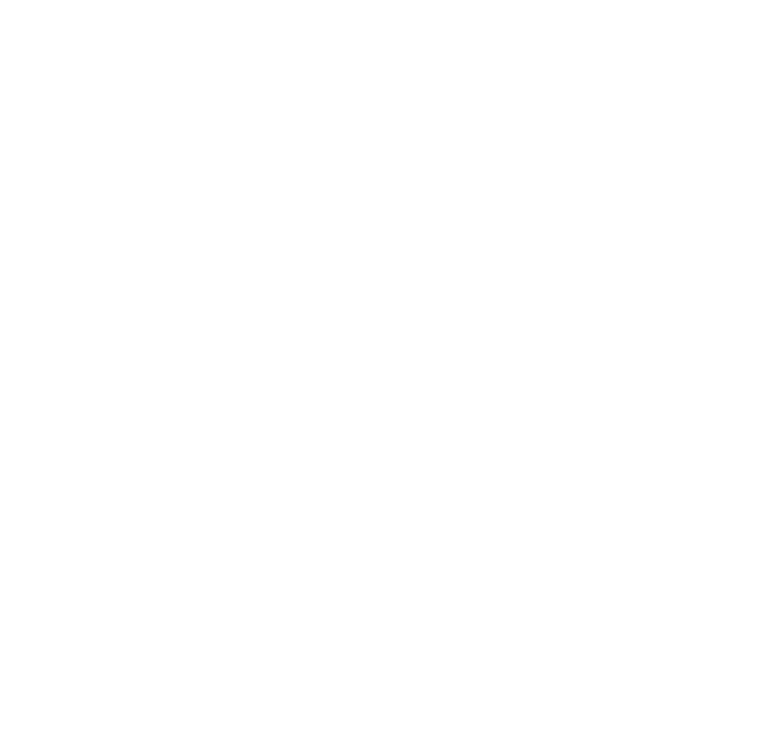
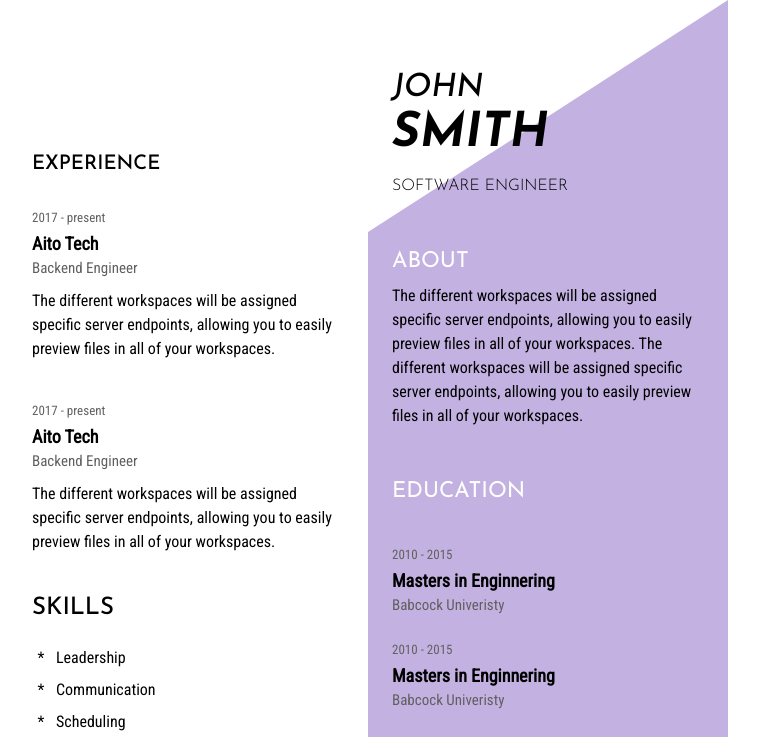
Before and after one commit to The-Anomaly/Internify, a React (Create React App) app: page /cv/preview in a window 1280 px wide. Shown: the top 737 px of the page, without its empty margins (272-1031 px from the left). Built offline with nearby package versions, Linux system fonts and the light colour scheme.

Commit message:
cv preview

```diff
--- a/src/App.tsx
+++ b/src/App.tsx
@@ -7,6 +7,7 @@
 import Home from "./Components/Routes/Home/home";
 import Login from "./Components/Routes/Login/login";
 import Premium from "./Components/Routes/Premium/premium";
+import Preview from "./Components/Routes/previewCV";
 import Register from "./Components/Routes/Register/register";
 import SearchResult from "./Components/Routes/SearchResult";
 import Details from "./Components/Routes/SearchResultDetails";
@@ -29,6 +30,7 @@
               <Route exact path="/search" component={SearchResult} />
               <Route exact path="/search/:id" component={Details} />
               <Route exact path="/cv/create" component={Create} />
+              <Route exact path="/cv/preview" component={Preview} />
             </Switch>
           </BrowserRouter>
         </div>
--- /dev/null
+++ b/src/Components/Routes/previewCV/index.tsx
@@ -0,0 +1,70 @@
+import * as React from "react";
+import "./styles.css";
+import logo from "../../../assets/internifyLogo.png";
+
+const Preview = () => {
+  return (
+    <div className="previewContainer">
+      <div className="previewContainer1">
+        <h5 className="previewTtl1">EXPERIENCE</h5>
+        <div className="experience1">
+          <p className="previewTxt1">2017 - present</p>
+          <p className="previewTxt2">Aito Tech</p>
+          <p className="previewTxt3">Backend Engineer</p>
+          <p className="previewTxt4">
+            The different workspaces will be assigned specific server endpoints,
+            allowing you to easily preview files in all of your workspaces.
+          </p>
+        </div>
+        <div className="experience1">
+          <p className="previewTxt1">2017 - present</p>
+          <p className="previewTxt2">Aito Tech</p>
+          <p className="previewTxt3">Backend Engineer</p>
+          <p className="previewTxt4">
+            The different workspaces will be assigned specific server endpoints,
+            allowing you to easily preview files in all of your workspaces.
+          </p>
+        </div>
+        <h4 className="previewTtl2">SKILLS</h4>
+
+        <ul className="previewList">
+          <li>Leadership</li>
+          <li>Communication</li>
+          <li>Scheduling</li>
+          <li>Risk Management</li>
+          <li>Cost Management</li>
+          <li>Negotiating</li>
+        </ul>
+        <p className="previewBottom">
+          Created by <span>Internify</span>
+          <img src={logo} alt="logo" />
+        </p>
+      </div>
+      <div className="previewContainer2">
+          <h2 className="previewTtl3 previewMarg">JOHN</h2>
+          <h2 className="previewTtl3 previewLargeText">SMITH</h2>
+          <p className="previewTtl4">SOFTWARE ENGINEER</p>
+          <h5 className="previewTtl5">ABOUT</h5>
+          <p>The different workspaces will be assigned specific server endpoints, allowing you to easily preview files in all of your workspaces. The different workspaces will be assigned specific server endpoints, allowing you to easily preview files in all of your workspaces.</p>
+          <h5 className="previewTtl5 bottomMarg">EDUCATION</h5>
+            <div className="previewEdu">
+                <p className="previewTxt1">2010 - 2015</p>
+                <p className="previewTxt2">Masters in Enginnering</p>
+                <p className="previewTxt3">Babcock Univeristy</p>
+            </div>
+            <div className="previewEdu">
+                <p className="previewTxt1">2010 - 2015</p>
+                <p className="previewTxt2">Masters in Enginnering</p>
+                <p className="previewTxt3">Babcock Univeristy</p>
+            </div>
+            <div className="previewEdu">
+                <p className="previewTxt1">2010 - 2015</p>
+                <p className="previewTxt2">Masters in Enginnering</p>
+                <p className="previewTxt3">Babcock Univeristy</p>
+            </div>
+      </div>
+    </div>
+  );
+};
+
+export default Preview;
--- /dev/null
+++ b/src/Components/Routes/previewCV/styles.css
@@ -0,0 +1,114 @@
+.previewContainer {
+  display: flex;
+  margin: auto;
+  width: 720px;
+  font-family: "Roboto Condensed";
+  position: relative;
+}
+.previewContainer1 {
+  background-image: url("../../../assets/vectors/leftSquare.svg");
+  background-repeat: no-repeat;
+  background-position: bottom;
+  background-size: contain;
+  padding: 1.5rem;
+  width: 50%;
+}
+.previewContainer2 {
+  background-image: url("../../../assets/vectors/rightSquare.svg");
+  background-color: #c3b1e1;
+  background-repeat: no-repeat;
+  background-position: top;
+  background-size: contain;
+  padding: 1.5rem;
+  width: 50%;
+}
+.previewTtl1 {
+  font-family: "Josefin Sans";
+  font-weight: 500;
+  margin-bottom: 2rem;
+  margin-top: 8rem;
+  text-transform: uppercase;
+}
+.previewTxt1 {
+  color: #606060;
+  font-size: 13px;
+  margin-bottom: 2px;
+}
+.previewTxt2 {
+  color: #000;
+  font-size: 18px;
+  margin-bottom: 0;
+  font-weight: 700;
+}
+.previewTxt3 {
+  color: #606060;
+  margin-bottom: 10px;
+  font-size: 15px;
+}
+.previewTxt4 {
+}
+.experience1 {
+  margin-bottom: 2.5rem;
+}
+.previewTtl2 {
+  font-family: "Josefin Sans";
+  margin-bottom: 1.2rem;
+  text-transform: uppercase;
+}
+.previewList {
+  list-style-type: "* ";
+  line-height: 2;
+  padding-left: 1rem;
+  margin-bottom: 7rem;
+}
+.previewList li {
+  padding-left: 8px;
+}
+.previewBottom {
+  width: fit-content;
+  bottom: 5px;
+  position: absolute;
+  right: 43.5%;
+}
+.previewBottom span {
+  color: #5d3fd3;
+}
+.previewBottom img {
+  width: 26px;
+}
+.previewTtl3 {
+    font-family: 'Josefin Sans';
+    transform: skewX(
+-8deg);
+    line-height: 1;
+    margin-bottom: 6px;
+    text-transform: uppercase;
+}
+.previewLargeText {
+    font-weight: 800;
+    font-size: 3rem;
+    margin-bottom: 1rem;
+}
+.previewMarg {
+    margin-top: 3rem;
+}
+.previewTtl4 {
+    font-family: 'Josefin Sans';
+    font-weight: 300;
+    /* padding-bottom: 1rem; */
+    margin-bottom: 0;
+    text-transform: uppercase;
+}
+.previewTtl5 {
+    color: #fff;
+    font-family: 'Josefin Sans';
+    font-weight: 400;
+    margin-top: 3.2rem;
+    font-size: 22px;
+}
+.bottomMarg {
+    margin-bottom: 2.5rem;
+}
+.previewEdu {
+    margin-bottom: 1.5rem;
+}
```
Also changed, not shown: src/assets/vectors/leftSquare.svg (added), src/assets/vectors/rightSquare.svg (added).
